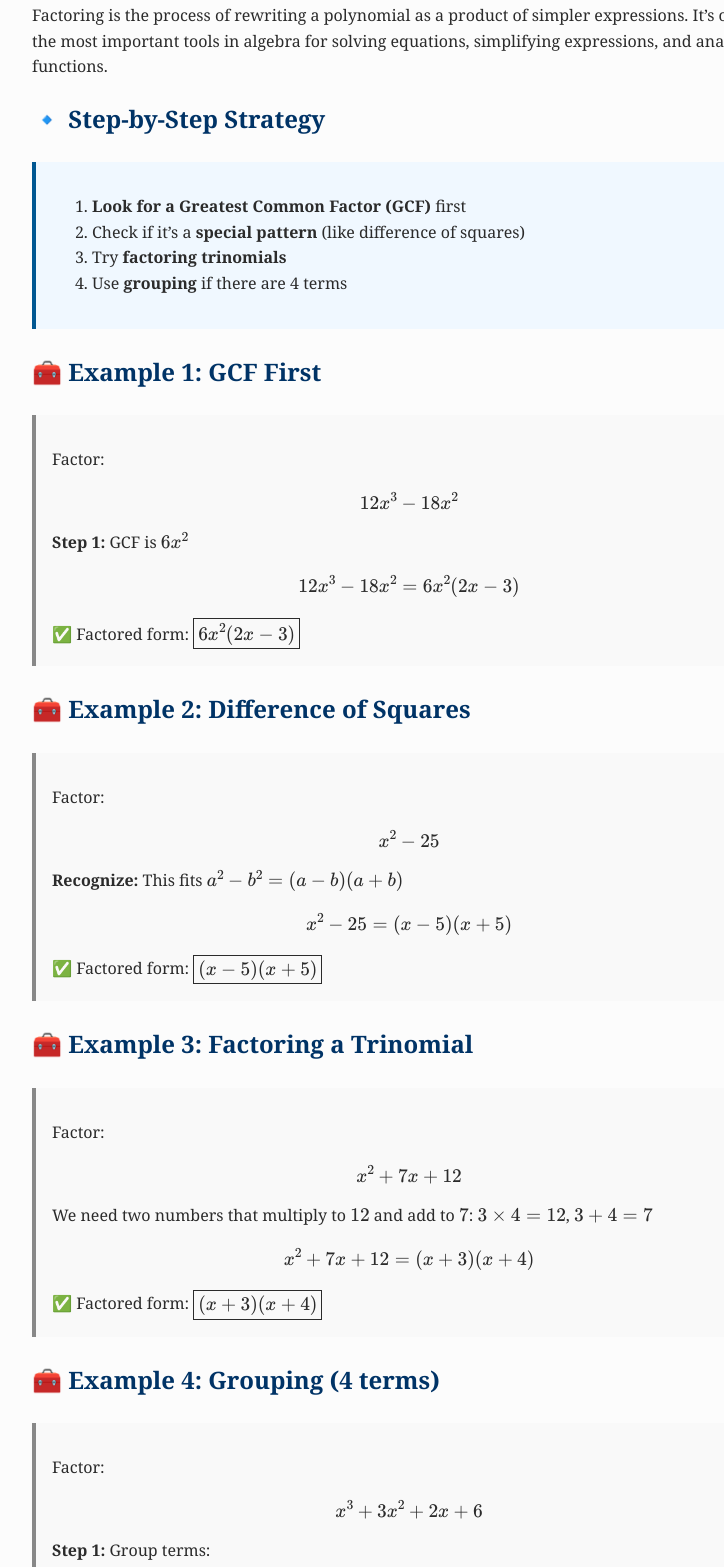
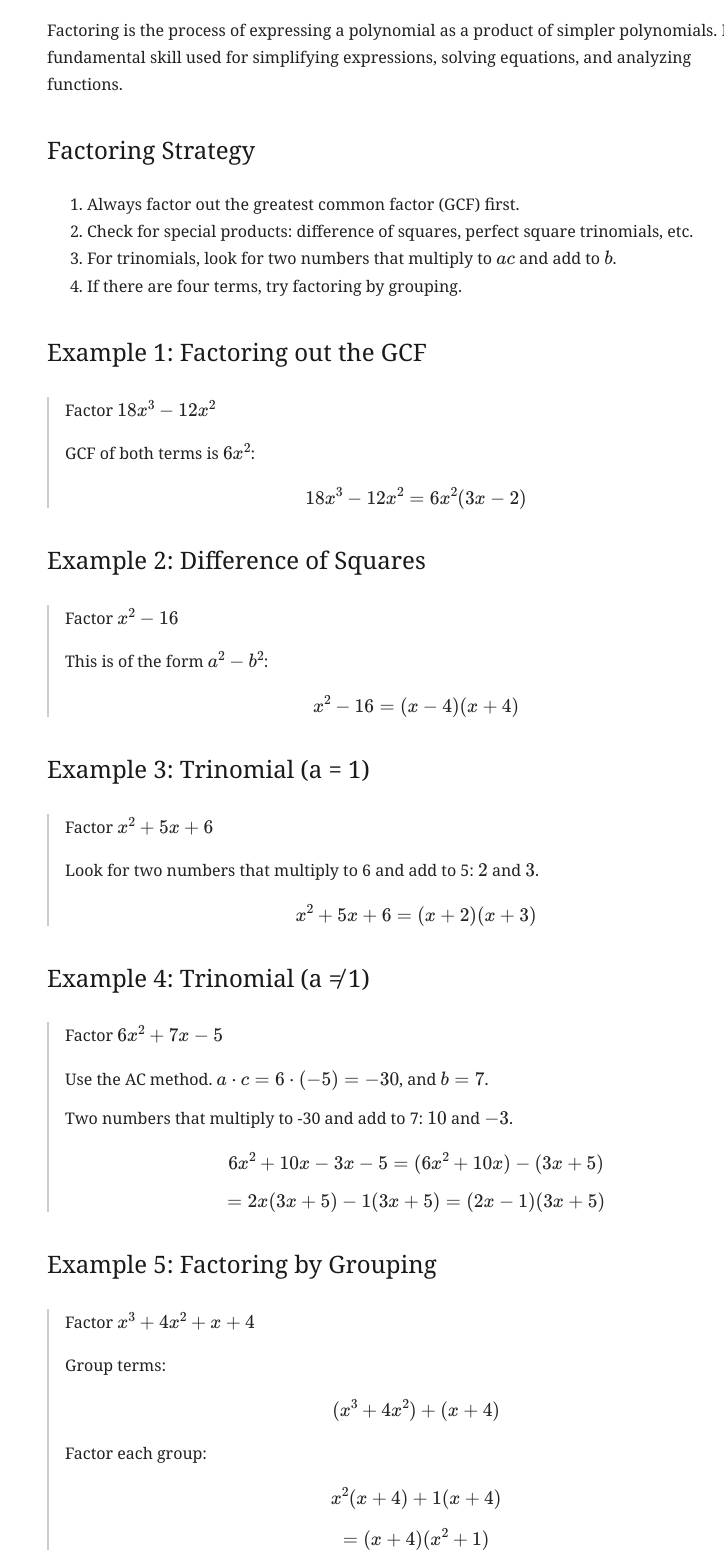
Before and after one commit to lssnyder/lssnyder.github.io, a plain HTML site: page factoring.html in a window 1280 px wide. Shown: the part 123-1690 px from the top of the page, without its empty margins (233-957 px from the left). Drawn offline with nearby package versions, Linux system fonts and the light colour scheme.

Commit message:
Update factoring.html

```diff
--- a/factoring.html
+++ b/factoring.html
@@ -2,113 +2,99 @@
 <html lang="en">
 <head>
   <meta charset="UTF-8" />
-  <meta name="viewport" content="width=device-width, initial-scale=1" />
   <title>Factoring Polynomials</title>
   <script src="https://cdn.jsdelivr.net/npm/mathjax@3/es5/tex-mml-chtml.js" async></script>
   <style>
     body {
-      font-family: Georgia, serif;
-      max-width: 750px;
-      margin: auto;
+      font-family: 'Georgia', serif;
+      max-width: 720px;
+      margin: 0 auto;
       padding: 2rem;
-      background-color: #fcfcfc;
-      color: #2b2b2b;
-      line-height: 1.6;
+      background: #ffffff;
+      color: #222;
+      line-height: 1.7;
     }
     h1, h2, h3 {
-      color: #003366;
-    }
-    .box {
-      background: #f0f8ff;
-      border-left: 4px solid #005792;
-      padding: 1rem;
-      margin: 1.5rem 0;
+      font-weight: normal;
+      color: #1a1a1a;
+      margin-top: 2rem;
     }
     .example {
-      background: #f9f9f9;
-      border-left: 4px solid #888;
-      padding: 1rem;
       margin: 1.5rem 0;
+      padding-left: 1rem;
+      border-left: 2px solid #ccc;
     }
-    ul {
-      margin-top: 0.5rem;
+    .step {
+      margin: 0.75rem 0;
+    }
+    code {
+      font-family: monospace;
+      background: #f2f2f2;
+      padding: 2px 4px;
+      border-radius: 4px;
     }
   </style>
 </head>
 <body>
-  <h1>🧮 Factoring Polynomials</h1>
 
-  <p>Factoring is the process of rewriting a polynomial as a product of simpler expressions. It’s one of the most important tools in algebra for solving equations, simplifying expressions, and analyzing functions.</p>
+<h1>Factoring Polynomials</h1>
 
-  <h2>🔹 Step-by-Step Strategy</h2>
-  <div class="box">
+<p>Factoring is the process of expressing a polynomial as a product of simpler polynomials. It is a fundamental skill used for simplifying expressions, solving equations, and analyzing functions.</p>
+
+<h2>Factoring Strategy</h2>
 <ol>
-      <li><strong>Look for a Greatest Common Factor (GCF)</strong> first</li>
-      <li>Check if it’s a <strong>special pattern</strong> (like difference of squares)</li>
-      <li>Try <strong>factoring trinomials</strong></li>
-      <li>Use <strong>grouping</strong> if there are 4 terms</li>
+  <li>Always factor out the greatest common factor (GCF) first.</li>
+  <li>Check for special products: difference of squares, perfect square trinomials, etc.</li>
+  <li>For trinomials, look for two numbers that multiply to \( ac \) and add to \( b \).</li>
+  <li>If there are four terms, try factoring by grouping.</li>
 </ol>
+
+<h2>Example 1: Factoring out the GCF</h2>
+<div class="example">
+  <p>Factor \( 18x^3 - 12x^2 \)</p>
+  <div class="step">GCF of both terms is \( 6x^2 \):</div>
+  <p>$$18x^3 - 12x^2 = 6x^2(3x - 2)$$</p>
 </div>
 
-  <h2>🧰 Example 1: GCF First</h2>
+<h2>Example 2: Difference of Squares</h2>
 <div class="example">
-    <p>Factor:
-      $$12x^3 - 18x^2$$</p>
-    <p><strong>Step 1:</strong> GCF is \( 6x^2 \)</p>
-    $$
-    12x^3 - 18x^2 = 6x^2(2x - 3)
-    $$
-    ✅ Factored form: \( \boxed{6x^2(2x - 3)} \)
+  <p>Factor \( x^2 - 16 \)</p>
+  <div class="step">This is of the form \( a^2 - b^2 \):</div>
+  <p>$$x^2 - 16 = (x - 4)(x + 4)$$</p>
 </div>
 
-  <h2>🧰 Example 2: Difference of Squares</h2>
+<h2>Example 3: Trinomial (a = 1)</h2>
 <div class="example">
-    <p>Factor:
-      $$x^2 - 25$$</p>
-    <p><strong>Recognize:</strong> This fits \( a^2 - b^2 = (a - b)(a + b) \)</p>
-    $$
-    x^2 - 25 = (x - 5)(x + 5)
-    $$
-    ✅ Factored form: \( \boxed{(x - 5)(x + 5)} \)
+  <p>Factor \( x^2 + 5x + 6 \)</p>
+  <div class="step">Look for two numbers that multiply to 6 and add to 5: \( 2 \) and \( 3 \).</div>
+  <p>$$x^2 + 5x + 6 = (x + 2)(x + 3)$$</p>
 </div>
 
-  <h2>🧰 Example 3: Factoring a Trinomial</h2>
+<h2>Example 4: Trinomial (a ≠ 1)</h2>
 <div class="example">
-    <p>Factor:
-      $$x^2 + 7x + 12$$</p>
-    <p>We need two numbers that multiply to \( 12 \) and add to \( 7 \):
-      \( 3 \times 4 = 12 \), \( 3 + 4 = 7 \)</p>
-    $$
-    x^2 + 7x + 12 = (x + 3)(x + 4)
-    $$
-    ✅ Factored form: \( \boxed{(x + 3)(x + 4)} \)
+  <p>Factor \( 6x^2 + 7x - 5 \)</p>
+  <div class="step">Use the AC method. \( a \cdot c = 6 \cdot (-5) = -30 \), and \( b = 7 \).</div>
+  <div class="step">Two numbers that multiply to -30 and add to 7: \( 10 \) and \( -3 \).</div>
+  <p>$$6x^2 + 10x - 3x - 5 = (6x^2 + 10x) - (3x + 5)$$</p>
+  <p>$$= 2x(3x + 5) -1(3x + 5) = (2x - 1)(3x + 5)$$</p>
 </div>
 
-  <h2>🧰 Example 4: Grouping (4 terms)</h2>
+<h2>Example 5: Factoring by Grouping</h2>
 <div class="example">
-    <p>Factor:
-      $$x^3 + 3x^2 + 2x + 6$$</p>
-    <p><strong>Step 1:</strong> Group terms:</p>
-    $$
-    (x^3 + 3x^2) + (2x + 6)
-    $$
-    <p><strong>Step 2:</strong> Factor each group:</p>
-    $$
-    x^2(x + 3) + 2(x + 3)
-    $$
-    <p><strong>Step 3:</strong> Factor common binomial:</p>
-    $$
-    (x + 3)(x^2 + 2)
-    $$
-    ✅ Factored form: \( \boxed{(x + 3)(x^2 + 2)} \)
+  <p>Factor \( x^3 + 4x^2 + x + 4 \)</p>
+  <div class="step">Group terms:</div>
+  <p>$$ (x^3 + 4x^2) + (x + 4) $$</p>
+  <div class="step">Factor each group:</div>
+  <p>$$ x^2(x + 4) + 1(x + 4) $$</p>
+  <p>$$ = (x + 4)(x^2 + 1) $$</p>
 </div>
 
-  <h2>✅ Quick Factoring Tips</h2>
+<h2>Summary</h2>
 <ul>
-    <li>Always factor out a GCF first — even if it’s just a number</li>
-    <li>Memorize special patterns (squares, cubes)</li>
-    <li>For quadratics: use the product/sum method when \( a = 1 \), and AC method when \( a \ne 1 \)</li>
-    <li>Check by expanding — your factored form should match the original</li>
+  <li>Factor out the GCF before anything else.</li>
+  <li>Recognize special identities like \( a^2 - b^2 \) or perfect square trinomials.</li>
+  <li>Use the AC method for trinomials with leading coefficient not equal to 1.</li>
+  <li>For four terms, try grouping. Rearranging terms may help.</li>
 </ul>
 
 </body>
```
Lines whose indentation alone changed are shown as unchanged.
